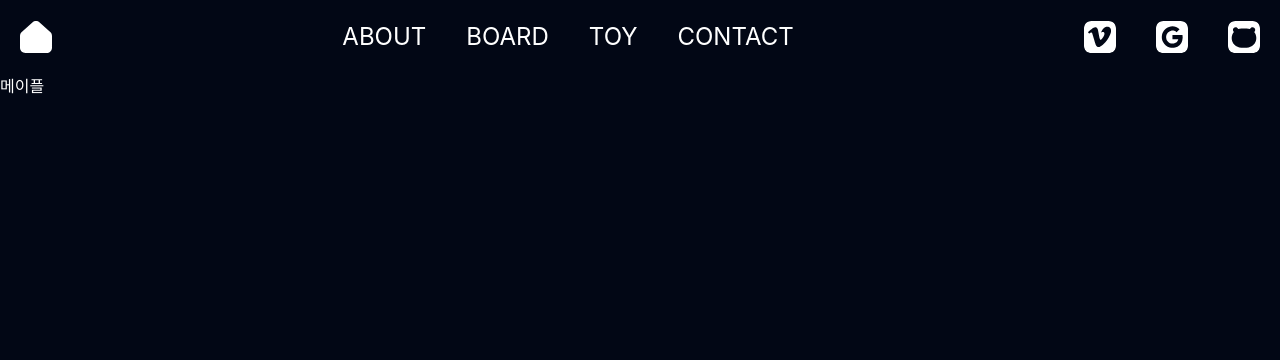
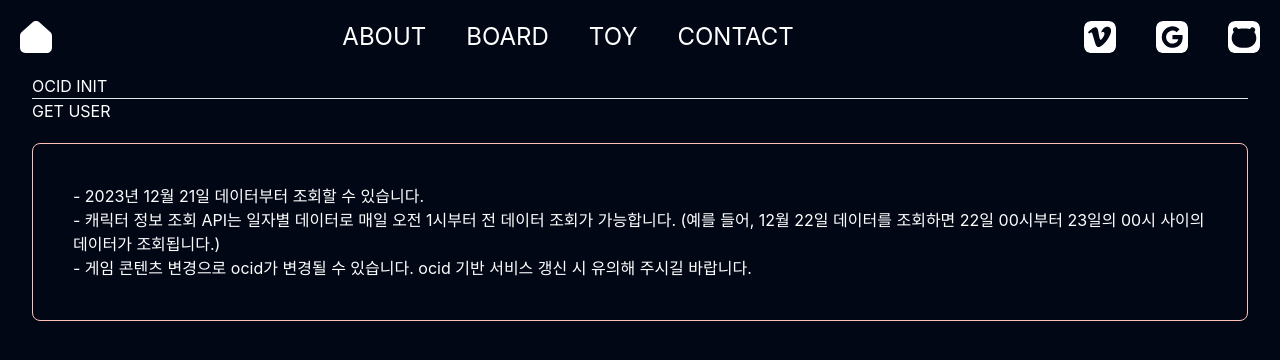
Before and after one commit to SeongYoonMin/toyblog, a Nuxt app: page /toy/maple in a window 1280 px wide. Shown: the top 360 px of the page. Built offline with nearby package versions, Linux system fonts and the light colour scheme; no server answers; a web font is replaced by a local one.

Commit message:
feat: 유저 조회 API, Function 추가

```diff
--- a/pages/toy/maple/index.vue
+++ b/pages/toy/maple/index.vue
@@ -1,13 +1,77 @@
 <script setup lang="ts">
-import { useMapleStore } from '~/stores/maple';
+import axios from "axios";
+import { useMapleStore } from "~/stores/maple";
 
 const mapleStore = useMapleStore();
-await mapleStore.setMapleKey("반전거북이")
-
+const getOcid = async (name: string) => {
+  await mapleStore.setMapleKey(name);
+  return true;
+};
+let users = ref<IGetMapleInfo | null>(null);
+const getUser = async () => {
+  const { data } = await useApiFetch<IGetMapleInfo>("/api/toy/maple/info", {
+    method: "GET",
+    query: {
+      ocid: mapleStore.$state.maple_key,
+      date: "2024-01-03",
+    },
+  });
+  users.value = data.value ? data.value : null;
+};
 </script>
 
 <template>
-  <section>메이플</section>
+  <section id="maple">
+    <button type="button" @click="getOcid('반전거북이')">OCID INIT</button>
+    <hr />
+    <button type="button" @click="getUser">GET USER</button>
+    <div class="caution_information">
+      <div class="caution">
+        <p>- 2023년 12월 21일 데이터부터 조회할 수 있습니다.</p>
+        <p>
+          - 캐릭터 정보 조회 API는 일자별 데이터로 매일 오전 1시부터 전 데이터
+          조회가 가능합니다. (예를 들어, 12월 22일 데이터를 조회하면 22일
+          00시부터 23일의 00시 사이의 데이터가 조회됩니다.)
+        </p>
+        <p>
+          - 게임 콘텐츠 변경으로 ocid가 변경될 수 있습니다. ocid 기반 서비스
+          갱신 시 유의해 주시길 바랍니다.
+        </p>
+      </div>
+    </div>
+    <div v-if="users">
+      <picture
+        ><img :src="users.character_image" :alt="users.character_name"
+      /></picture>
+      <h1>Lv. {{ users.character_level }} - {{ users.character_name }}</h1>
+      <p>길드명 : {{ users.character_guild_name }}</p>
+      <p>직업 : {{ users.character_class }}</p>
+      <p>서버 : {{ users.world_name }}</p>
+      <p>EXP : {{ users.character_exp_rate }}% ({{ users.character_exp }})</p>
+    </div>
+  </section>
 </template>
 
-<style lang="scss" scoped></style>
+<style lang="scss" scoped>
+#maple {
+  box-sizing: border-box;
+  max-width: 95%;
+  margin: 0 auto;
+}
+.caution_information {
+  display: flex;
+  width: 100%;
+  margin: 20px 0;;
+  box-sizing: border-box;
+  align-items: center;
+  justify-content: center;
+  .caution {
+    width: 100%;
+    box-sizing: border-box;
+    padding: 40px;
+    border: 1px solid rgb(255,193,181);
+    border-radius: 8px;
+    word-break: keep-all;
+  }
+}
+</style>
```
Also changed, not shown: 1 other file (tests, documents, lock files or other folders).
